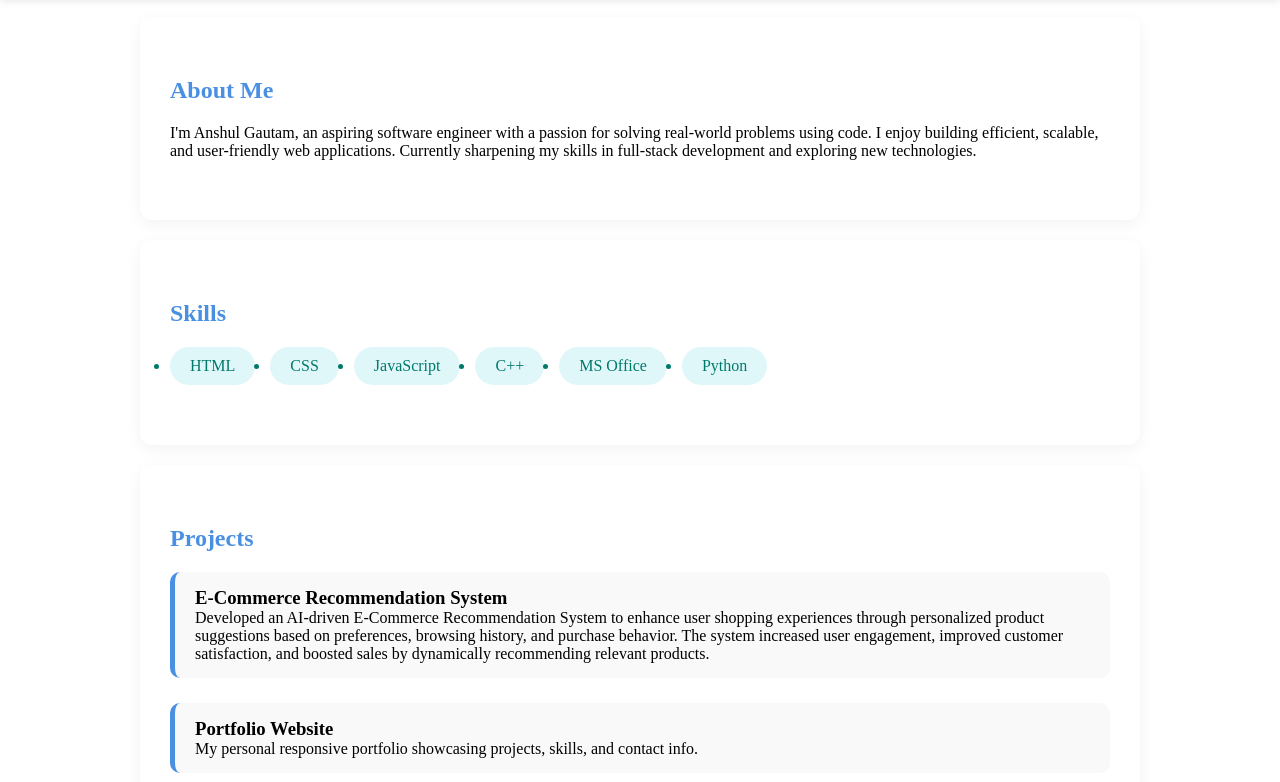
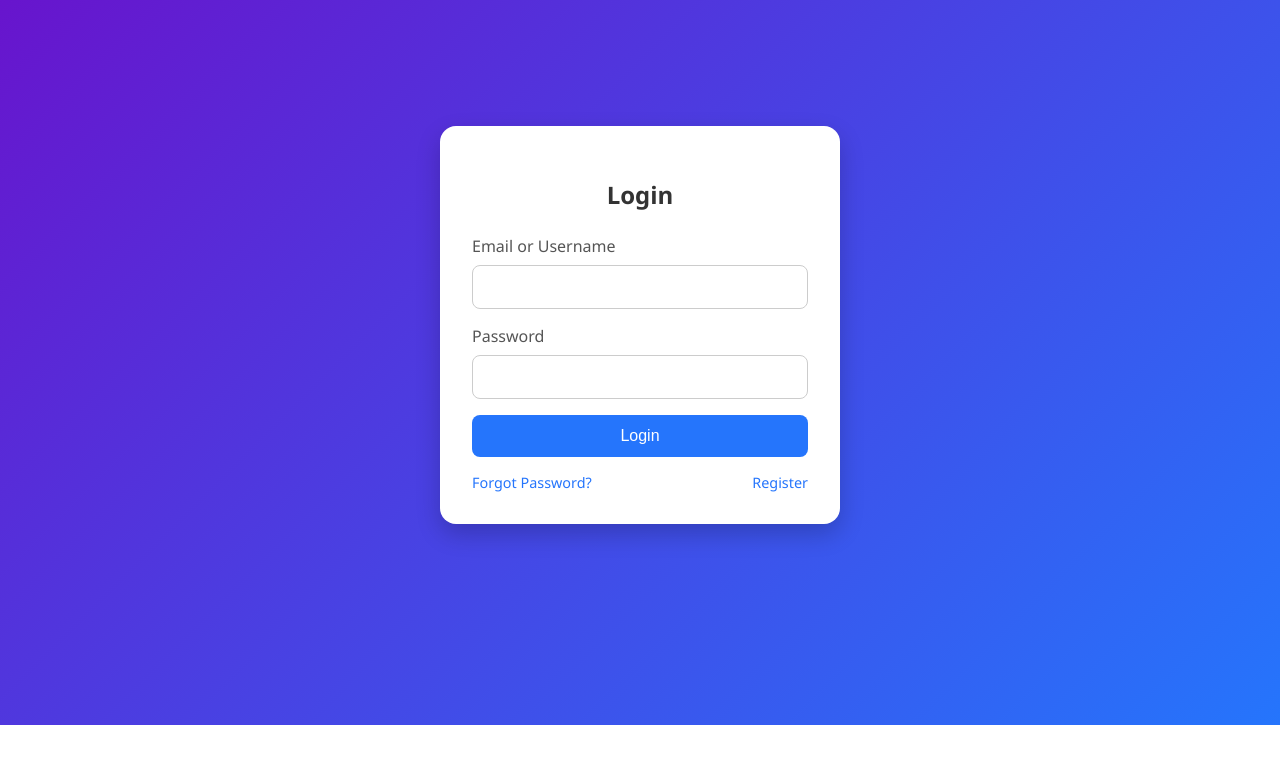
Before and after one commit to Anahul989/portfolio1, a plain HTML site: page index.html in a window 1280 px wide. Shown: the part 75-857 px from the top of the page. After the commit the page ends 800 px from the top, so only its background shows below. Drawn offline with Linux system fonts and the light colour scheme.

Commit message:
Add files via upload

```diff
--- a/index.html
+++ b/index.html
@@ -2,90 +2,96 @@
 <html lang="en">
 <head>
   <meta charset="UTF-8" />
-  <meta name="viewport" content="width=device-width, initial-scale=1.0"/>
-  <title>Anshul Gautam | Aspiring Software Engineer</title>
-  <link rel="stylesheet" href="style.css"/>
+  <meta name="viewport" content="width=device-width, initial-scale=1.0" />
+  <title>Login Page</title>
+  <style>
+    * {
+      box-sizing: border-box;
+    }
+    body {
+      margin: 0;
+      font-family: 'Segoe UI', Tahoma, Geneva, Verdana, sans-serif;
+      background: linear-gradient(135deg, #6a11cb, #2575fc);
+      height: 100vh;
+      display: flex;
+      justify-content: center;
+      align-items: center;
+    }
+    .card {
+      background: white;
+      padding: 2rem;
+      border-radius: 1rem;
+      box-shadow: 0 10px 25px rgba(0, 0, 0, 0.2);
+      width: 100%;
+      max-width: 400px;
+    }
+    h2 {
+      margin-bottom: 1.5rem;
+      color: #333;
+      text-align: center;
+    }
+    .form-group {
+      margin-bottom: 1rem;
+    }
+    label {
+      display: block;
+      margin-bottom: 0.5rem;
+      color: #555;
+    }
+    input {
+      width: 100%;
+      padding: 0.75rem;
+      border-radius: 0.5rem;
+      border: 1px solid #ccc;
+      font-size: 1rem;
+    }
+    .btn {
+      width: 100%;
+      padding: 0.75rem;
+      background: #2575fc;
+      color: white;
+      border: none;
+      border-radius: 0.5rem;
+      font-size: 1rem;
+      cursor: pointer;
+      transition: background 0.3s ease;
+    }
+    .btn:hover {
+      background: #1a5cd8;
+    }
+    .links {
+      margin-top: 1rem;
+      display: flex;
+      justify-content: space-between;
+      font-size: 0.9rem;
+    }
+    .links a {
+      color: #2575fc;
+      text-decoration: none;
+    }
+    .links a:hover {
+      text-decoration: underline;
+    }
+  </style>
 </head>
 <body>
-  <header>
-    <div class="container">
-      <h1>Anshul Gautam</h1>
-      <nav>
-        <ul>
-          <li><a href="#about">About</a></li>
-          <li><a href="#skills">Skills</a></li>
-          <li><a href="#projects">Projects</a></li>
-          <li><a href="#contact">Contact</a></li>
-        </ul>
-      </nav>
-    </div>
-  </header>
-
-  <section id="about">
-    <div class="container">
-      <h2>About Me</h2>
-      <p>
-        I'm Anshul Gautam, an aspiring software engineer with a passion for solving real-world problems using code.
-        I enjoy building efficient, scalable, and user-friendly web applications.
-        Currently sharpening my skills in full-stack development and exploring new technologies.
-      </p>
-    </div>
-  </section>
-
-  <section id="skills">
-    <div class="container">
-      <h2>Skills</h2>
-      <ul class="skills-list">
-        <li>HTML</li>
-        <li>CSS</li>
-        <li>JavaScript</li>
-        <li>C++</li>
-        <li>MS Office</li>
-        <li>Python</li>
-      </ul>
-    </div>
-  </section>
-
-  <section id="projects">
-    <div class="container">
-      <h2>Projects</h2>
-      <div class="project">
-        <h3>E-Commerce Recommendation System</h3>
-        <p> Developed an AI-driven E-Commerce Recommendation
-          System to enhance user shopping experiences through
-          personalized product suggestions based on preferences,
-          browsing history, and purchase behavior. The system
-          increased user engagement, improved customer satisfaction,
-          and boosted sales by dynamically recommending relevant
-          products.</p>
+  <div class="card">
+    <h2>Login</h2>
+    <form>
+      <div class="form-group">
+        <label for="email">Email or Username</label>
+        <input type="text" id="email" required />
       </div>
-      <div class="project">
-        <h3>Portfolio Website</h3>
-        <p>My personal responsive portfolio showcasing projects, skills, and contact info.</p>
+      <div class="form-group">
+        <label for="password">Password</label>
+        <input type="password" id="password" required />
       </div>
-      <div class="project">
-        <h3> Automatic robo vacuum cleaner</h3>
-        <p> The Automatic Robot Vacuum Cleaner project aims to
-          design and develop an intelligent, autonomous cleaning
-          device that can navigate and clean various floor surfaces
-          with minimal human intervention. </p>
+      <button type="submit" class="btn">Login</button>
+      <div class="links">
+        <a href="#">Forgot Password?</a>
+        <a href="#">Register</a>
       </div>
-    </div>
-  </section>
-
-  <section id="contact">
-    <div class="container">
-      <h2>Contact</h2>
-      <p>Email: anshulgautam354@gmail.com</p>
-      <p>GitHub: <a href="#">github.com/anshul-gautam</a></p>
-      <p>LinkedIn: <a href="https://www.linkedin.com/in/anshul-gautam-6b636a2b5?utm_source=share&utm_campaign=share_via&utm_content=profile&utm_medium=android_app">Anshul Gautam</a></p>
-    </div>
-  </section>
-
-  <footer>
-    <div class="container">
-      <p>© 2025 Anshul Gautam — Aspiring Software Engineer</p>
-    </div>
-  </footer>
+    </form>
+  </div>
 </body>
 </html>
```
